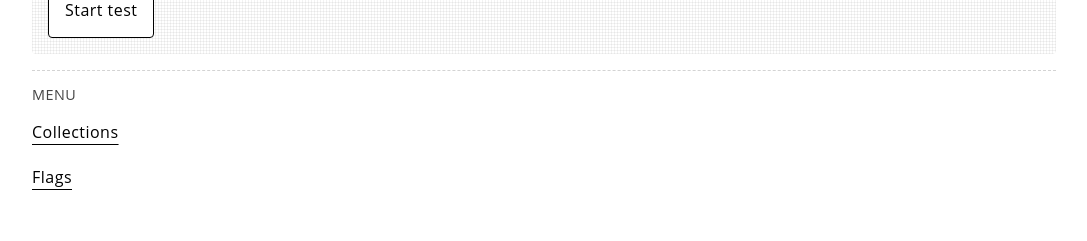
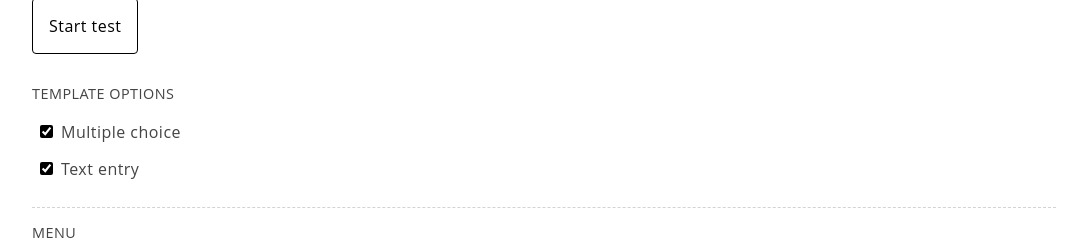
Before and after one commit to danhartley/learn-the-planet, a Next.js app: page /collection/1 in a window 1280 px wide. Shown: the part 4753-4994 px from the top of the page, without its empty margins (96-1183 px from the left). Before the commit the page ends 4953 px from the top, so only its background shows below. Built offline with nearby package versions, Linux system fonts and the light colour scheme.

Commit message:
feat: add lesson type selections for taxa and terms

```diff
--- a/src/components/common/TaxonGallery.tsx
+++ b/src/components/common/TaxonGallery.tsx
@@ -1,9 +1,9 @@
 'use client'
-
+import { useState } from 'react'
 import { useRouter } from 'next/navigation'
 import { useTestPlanner } from '@/hooks/useTestPlanner'
-
-import { Collection, Taxon } from '@/types'
+import { TestConfigSettings } from '@/components/common/TestConfigSettings'
+import { Collection, Taxon, QuestionTemplateSelection } from '@/types'
 import { TaxonCard } from '@/components/common/TaxonCard'
 
 type Props<Taxon> = {
@@ -15,9 +15,15 @@ export const TaxonGallery = ({ collection }: Props<Taxon>) => {
 
   const router = useRouter()
   const { startTest } = useTestPlanner<Taxon>()
+  const [config, setConfig] = useState({
+    questionTemplateSelections: [
+      { type: 'multipleChoice', isSelected: true },
+      { type: 'textEntry', isSelected: true },
+    ] as QuestionTemplateSelection[],
+  })
 
   const handleStartTest = () => {
-    startTest({ collection })
+    startTest({ collection, config })
     router.push('/test')
   }
 
@@ -37,10 +43,11 @@ export const TaxonGallery = ({ collection }: Props<Taxon>) => {
       <section aria-labelledby="taxa" className="group-block">
         <h3 id="taxa">Taxa</h3>
         <div className="block">{taxa}</div>
-        <button id="start-test" onClick={handleStartTest}>
-          Start test
-        </button>
       </section>
+      <button id="start-test" onClick={handleStartTest}>
+        Start test
+      </button>
+      <TestConfigSettings config={config} setConfig={setConfig} />
     </section>
   )
 }
--- a/src/components/common/TermGallery.tsx
+++ b/src/components/common/TermGallery.tsx
@@ -1,11 +1,11 @@
 'use client'
 
-import React from 'react'
+import React, { useState } from 'react'
 
 import { useRouter } from 'next/navigation'
 import { useTestPlanner } from '@/hooks/useTestPlanner'
-
-import { Collection, Term } from '@/types'
+import { TestConfigSettings } from '@/components/common/TestConfigSettings'
+import { Collection, Term, QuestionTemplateSelection } from '@/types'
 
 type Props<T> = {
   collection: Collection<T>
@@ -14,9 +14,15 @@ type Props<T> = {
 export function TermGallery<T>({ collection }: Props<T>) {
   const router = useRouter()
   const { startTest } = useTestPlanner<T>()
+  const [config, setConfig] = useState({
+    questionTemplateSelections: [
+      { type: 'multipleChoice', isSelected: true },
+      { type: 'textEntry', isSelected: true },
+    ] as QuestionTemplateSelection[],
+  })
 
   const handleStartTest = () => {
-    startTest({ collection })
+    startTest({ collection, config })
     router.push('/test')
   }
 
@@ -44,10 +50,11 @@ export function TermGallery<T>({ collection }: Props<T>) {
       <section aria-labelledby="terms" className="group-block">
         <h3 id="terms">Terms</h3>
         <dl>{definitions}</dl>
-        <button id="start-test" onClick={handleStartTest}>
-          Start test
-        </button>
       </section>
+      <button id="start-test" onClick={handleStartTest}>
+        Start test
+      </button>
+      <TestConfigSettings config={config} setConfig={setConfig} />
     </section>
   )
 }
--- a/src/components/common/TraitGallery.tsx
+++ b/src/components/common/TraitGallery.tsx
@@ -80,13 +80,11 @@ export function TraitGallery<T>({ collection }: Props<T>) {
         <h3 id="traits">Traits</h3>
         <ul className="trait">{traitIndex}</ul>
         <div className="column-group">{traits}</div>
-        <p>
-          <button id="start-test" onClick={handleStartTest}>
-            Start test
-          </button>
-        </p>
         {terms}
       </section>
+      <button id="start-test" onClick={handleStartTest}>
+        Start test
+      </button>
       <TestConfigSettings config={config} setConfig={setConfig} />
     </section>
   )
```
Also changed, not shown: src/components/test/layouts/MultipleTextChoiceComponent.tsx (+5 -1 lines), src/lib/styles/global.css.
